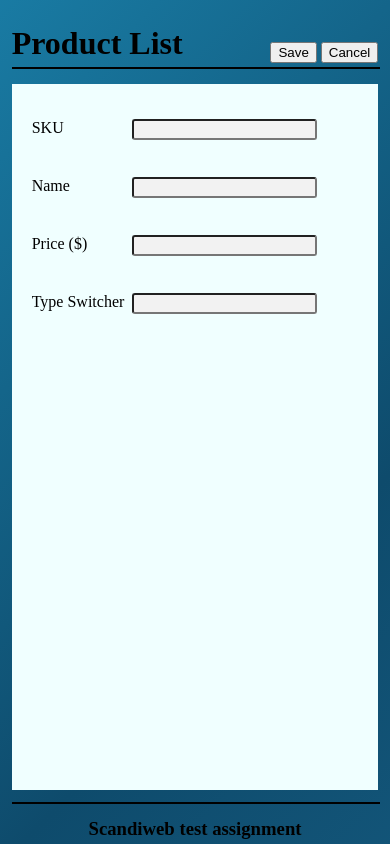
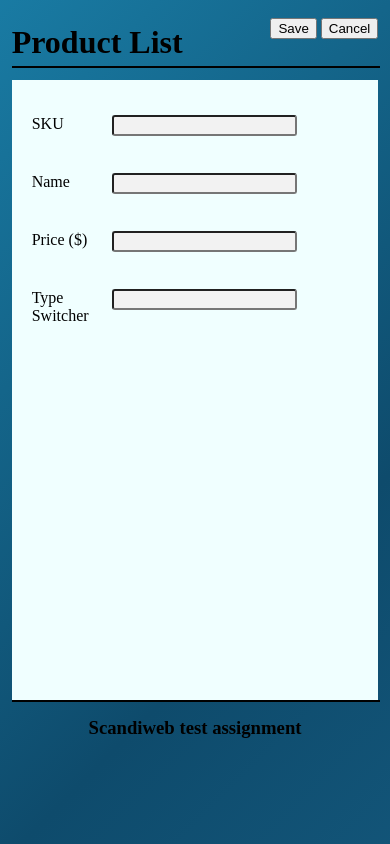
Before and after one commit to kubab1el4/Warehouse, a PHP site: page /add-product.php in a window 390 px wide. Run offline with PHP 8.4, Linux system fonts and the light colour scheme.

Commit message:
making the website work better on more screen resolutions

```diff
--- a/htdocs/style.css
+++ b/htdocs/style.css
@@ -11,15 +11,12 @@
 }
 .header{
     width: 100%;
-    position:static;
     top:0px;
     height:9.9%;
     padding:0;
 }
 .main{
     width: 100%;
-
-    position:static;
     height:82vh;
 
 }
@@ -165,3 +162,55 @@ form{
     margin-top: 0px;
     margin-block-end: 0px;
 }
+@media (max-width: 1440px) {
+    .product p {
+        font-size:7pt;
+    }
+    .form_buttons{
+    height:10%;
+    bottom:30%;
+    margin-right:3%
+  }
+  .delete-checkbox{
+    width:12px;
+    height:12px;
+  }
+  .main{
+   height:80vh;
+  }
+}
+@media (max-width: 800px) {
+    .product{
+        width:20%;
+    height:20%;
+    }
+    .product p {
+        font-size:7pt;
+        top:8px;
+        left:1px;
+    }
+    .form_buttons{
+    height:10%;
+    bottom:50%;
+    margin-right:3%
+  }
+  .header{
+    height:80px;;
+  }
+  .delete-checkbox{
+    width:12px;
+    height:12px;
+    margin-top:2px;
+    margin-left:2px;
+    right:0px
+  }
+  .main{
+   height: 70vh;
+  }
+.form_window{
+    width:90%
+}
+  #product_form label {
+width:80px;
+  }
+}
```
